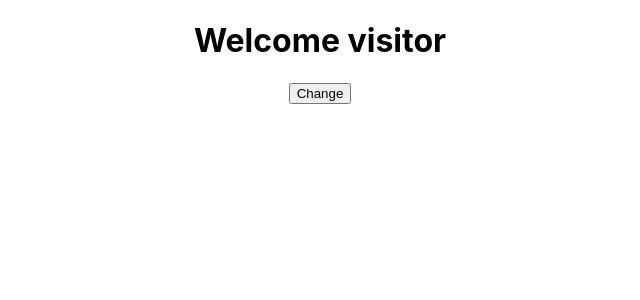
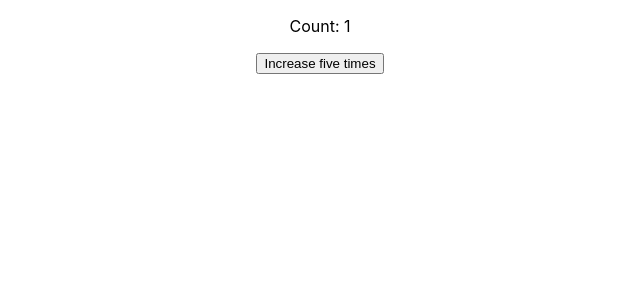
Before and after one commit to ArmanKamal/ReactJsBasic, a React (Create React App) app: page / in a window 1280 px wide. Shown: the top 300 px of the page, without its empty margins (320-960 px from the left). Built offline with nearby package versions, Linux system fonts and the light colour scheme.

Commit message:
Added Counter setState theory

```diff
--- a/src/App.js
+++ b/src/App.js
@@ -1,7 +1,8 @@
 import React from 'react';
-import Greet from './components/Greet'
-import Welcome from './components/Welcome'
-import Message from './components/Message'
+// import Greet from './components/Greet'
+// import Welcome from './components/Welcome'
+// import Message from './components/Message'
+import Counter from './components/Counter'
 import './App.css';
 
 function App() {
@@ -12,8 +13,11 @@
       </Greet>
       <Greet name="Diana" heroName="SuperWomen"/>
       <Greet name="John" heroName="SuperMan" />
-      <Welcome name="Diana" heroName="SuperWomen"/> */}
-      <Message />
+      <Welcome name="Diana" heroName="SuperWomen"/> */
+      // <Message />
+    }
+
+      <Counter />
     </div>
   );
 }
--- /dev/null
+++ b/src/components/Counter.js
@@ -0,0 +1,48 @@
+import React,{Component} from 'react'
+
+class Counter extends Component{
+    constructor()
+    {
+        super()
+        this.state = {
+         count: 1
+        }
+    }
+
+    increment()
+    {
+        // When just to update count value use setState and if code has to be excuted after setState use arrow function as a second argument.
+
+        // this.setState({
+        //     count: this.state.count+1
+        // }, () => console.log(this.state.count))
+
+        // When you have to update the state based on prev state, pass in a function as an argument instead of an object
+        this.setState(prevState =>
+            ({
+                count: prevState.count+1
+            })
+        )
+    }
+    incrementFive()
+    {
+        this.increment()
+        this.increment()
+        this.increment()
+        this.increment()
+        this.increment()
+    }
+
+    render()
+    {
+        return(
+            <div>
+                <p>Count: {this.state.count}</p>
+                {/* <button onClick={() => this.increment()}>Increase</button> */}
+                <button onClick={() => this.incrementFive()}>Increase five times</button>
+            </div>
+        )
+    }
+}
+
+export default Counter
```
